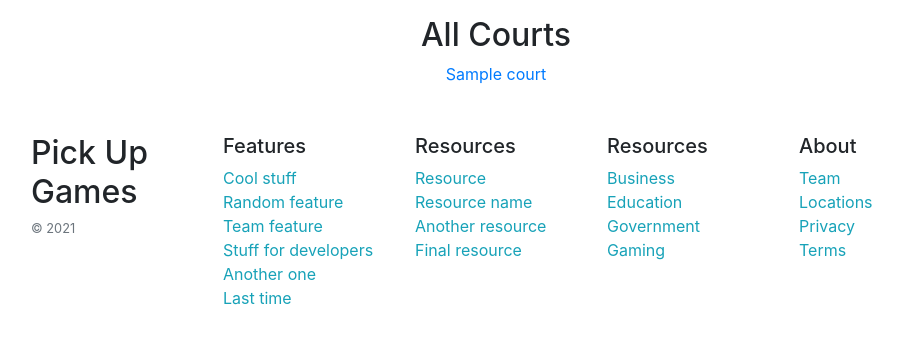
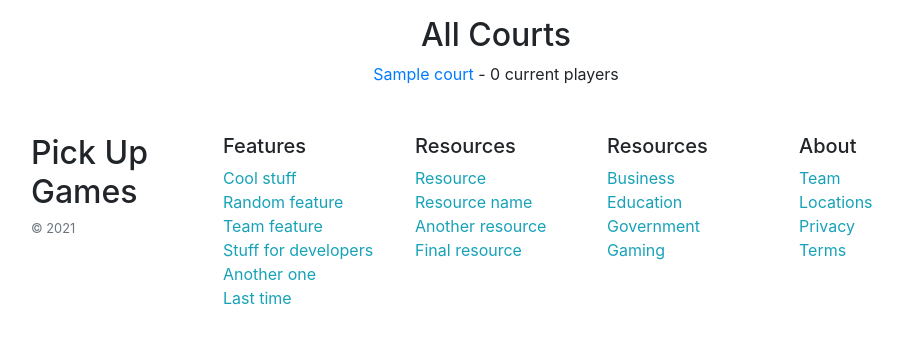
Before and after one commit to Pick-Up-Game-Team/pick-up-games, a Django app: page /courts/ in a window 1280 px wide. Shown: the part 69-413 px from the top of the page, without its empty margins (144-1047 px from the left). Run offline with Django 3.2, Linux system fonts and the light colour scheme; tables that the repository leaves empty hold one stand-in row (Sample ...); some libraries are stand-ins or nearby versions.

Commit message:
Add player count to court list and detail page

```diff
--- a/home/templates/home/court_detail.html
+++ b/home/templates/home/court_detail.html
@@ -13,6 +13,9 @@
         Main Sport: {{ object.main_sport }}<br>
         Address: {{ object.address }} <br>
       </p>
+      <p>
+        <strong>{{ object.profile_set|length }} players are currently here</strong>
+      </p>
 
     </div>
   </div>
--- a/home/templates/home/court_list.html
+++ b/home/templates/home/court_list.html
@@ -14,7 +14,9 @@
             <h4>No courts available</h4>
         {% endif %}
         {% for obj in object_list %}
-            <a href="{% url 'court-detail' obj.pk %}">{{obj.name}}</a>
+            <span>
+                <a href="{% url 'court-detail' obj.pk %}">{{obj.name}}</a> - {{obj.profile_set|length}} current players
+            </span>
         {% endfor %}
     </div>
 
```
